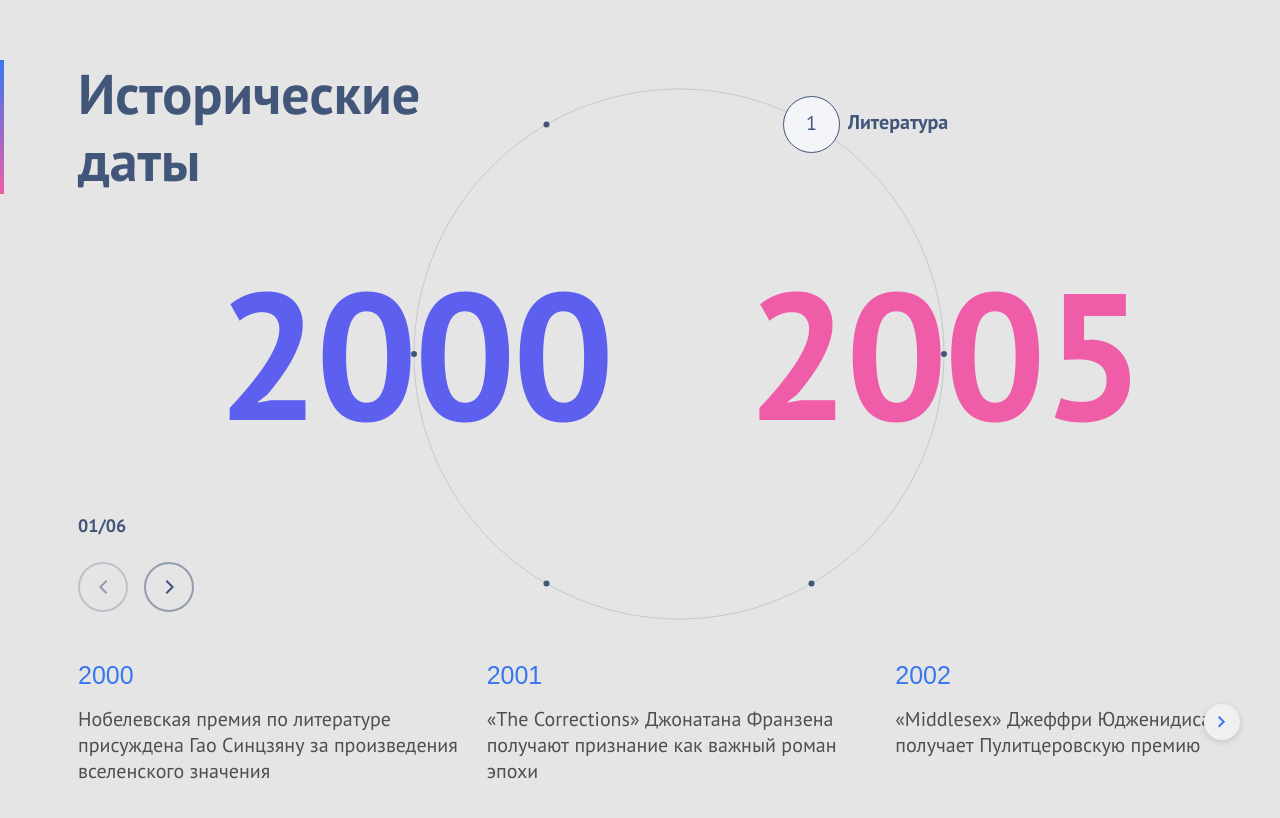
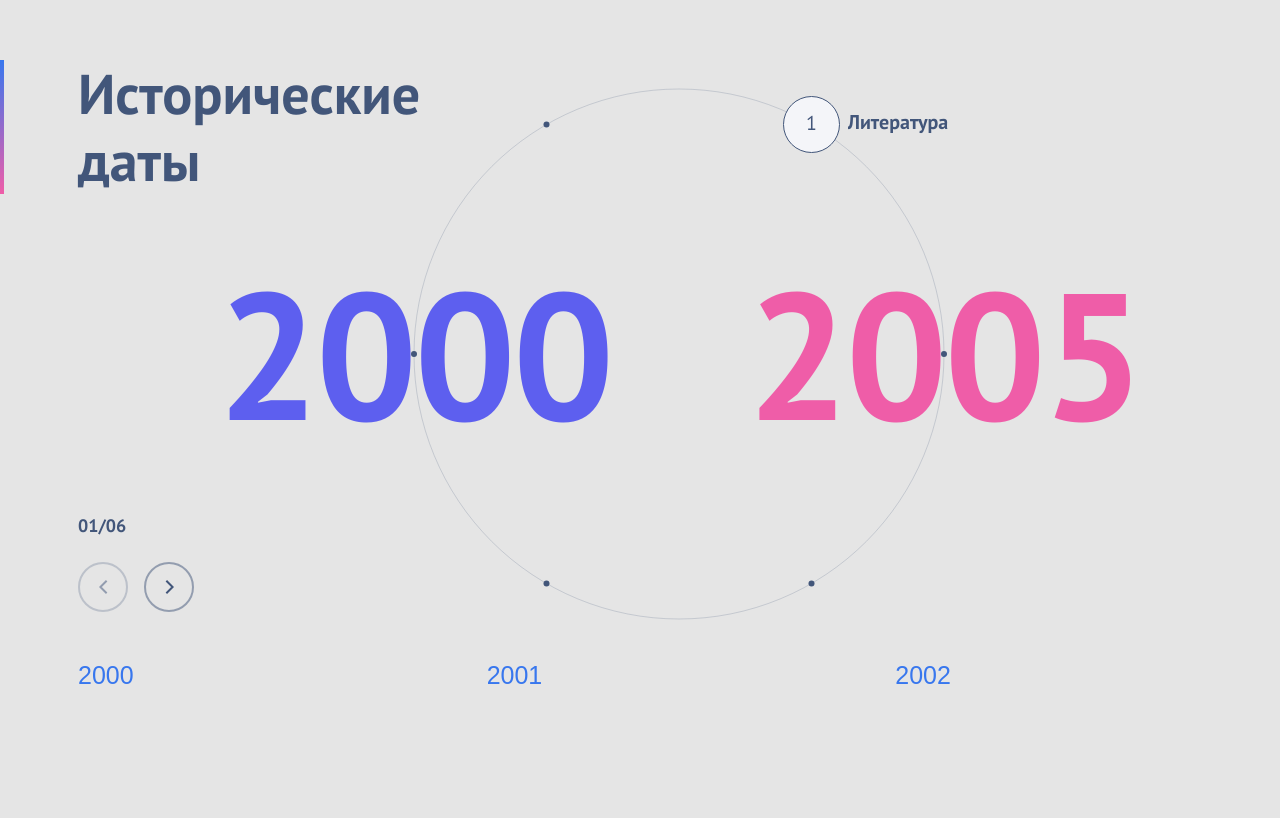
Before and after one commit to SvetlanaLevkovskaya/timeline-block, a React app: page / in a window 1280 px wide. Shown: the part 110-928 px from the top of the page. After the commit the page ends 800 px from the top, so only its background shows below. Built offline with nearby package versions, Linux system fonts and the light colour scheme.

Commit message:
feat: add mobile styles

```diff
--- a/src/components/TimelineBlock/TimelineBlock.module.scss
+++ b/src/components/TimelineBlock/TimelineBlock.module.scss
@@ -238,7 +238,6 @@ text {
     align-items: center;
     gap: 56px;
     width: 100%;
-    min-height: 100vh;
     box-sizing: border-box;
   }
 
@@ -303,8 +302,6 @@ text {
   .yearColor {
     font-size: 16px;
   }
-
-
 
   .mobileNav {
     position: fixed;
@@ -376,7 +373,6 @@ text {
   transition: opacity 0.3s ease;
 }
 
-/* Mobile & tablet */
 @media (max-width: $bp-tablet-xs) {
   :global(.swiper-slide) .slideInner {
     opacity: 0.3;
@@ -391,7 +387,6 @@ text {
   }
 }
 
-/* Desktop */
 @media (max-width: $bp-tablet-xs) {
   .slideInner {
     opacity: 1;
--- a/src/styles/global.scss
+++ b/src/styles/global.scss
@@ -12,7 +12,7 @@ html,
 body {
   width: 100%;
   height: 100%;
-  //overflow: hidden;
+  overflow: auto;
   font-family: 'PT Sans', sans-serif;
   font-size: 20px;
   line-height: 1.3;
@@ -50,7 +50,6 @@ ol {
 .container {
   width: 100%;
   max-width: 1440px;
-  height: 100vh;
   margin: 0 auto;
   padding-left: 78px;
   padding-bottom: 24px;
@@ -59,7 +58,6 @@ ol {
     padding: 20px;
   }
 }
-
 
 button {
   cursor: pointer;
```
